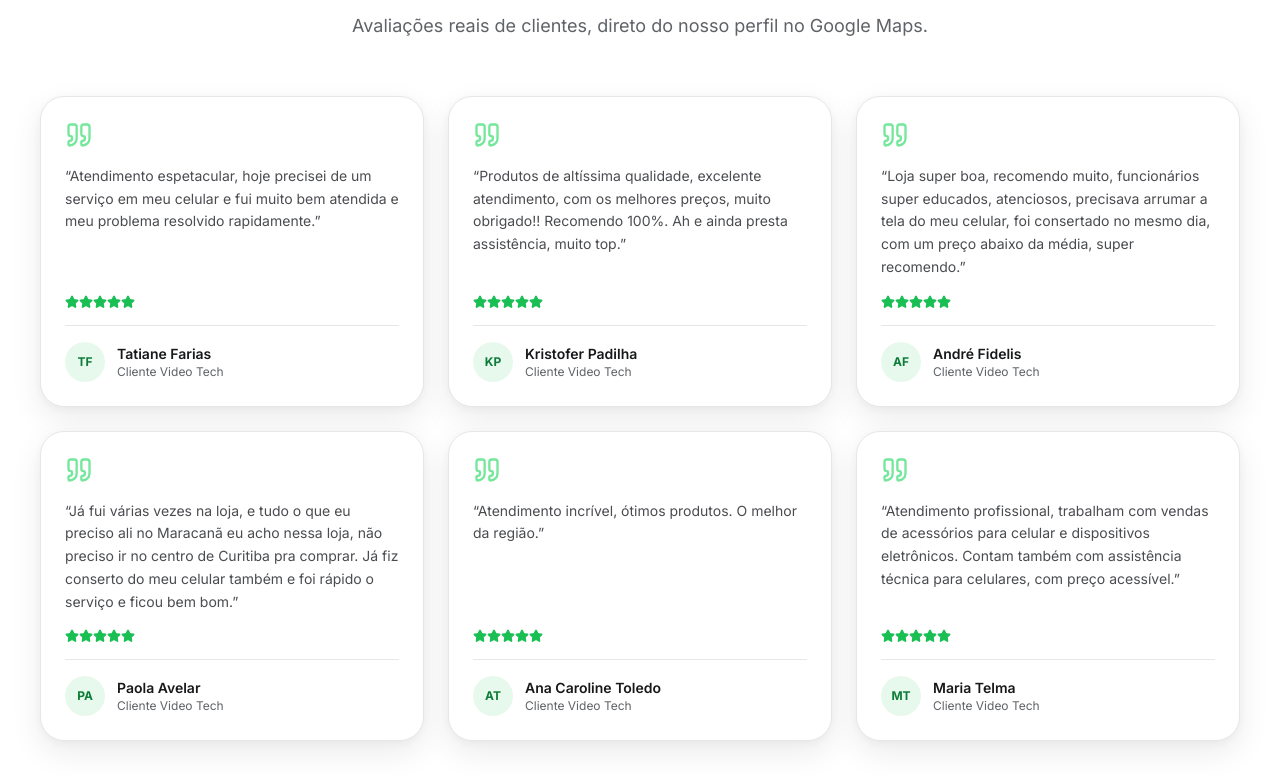
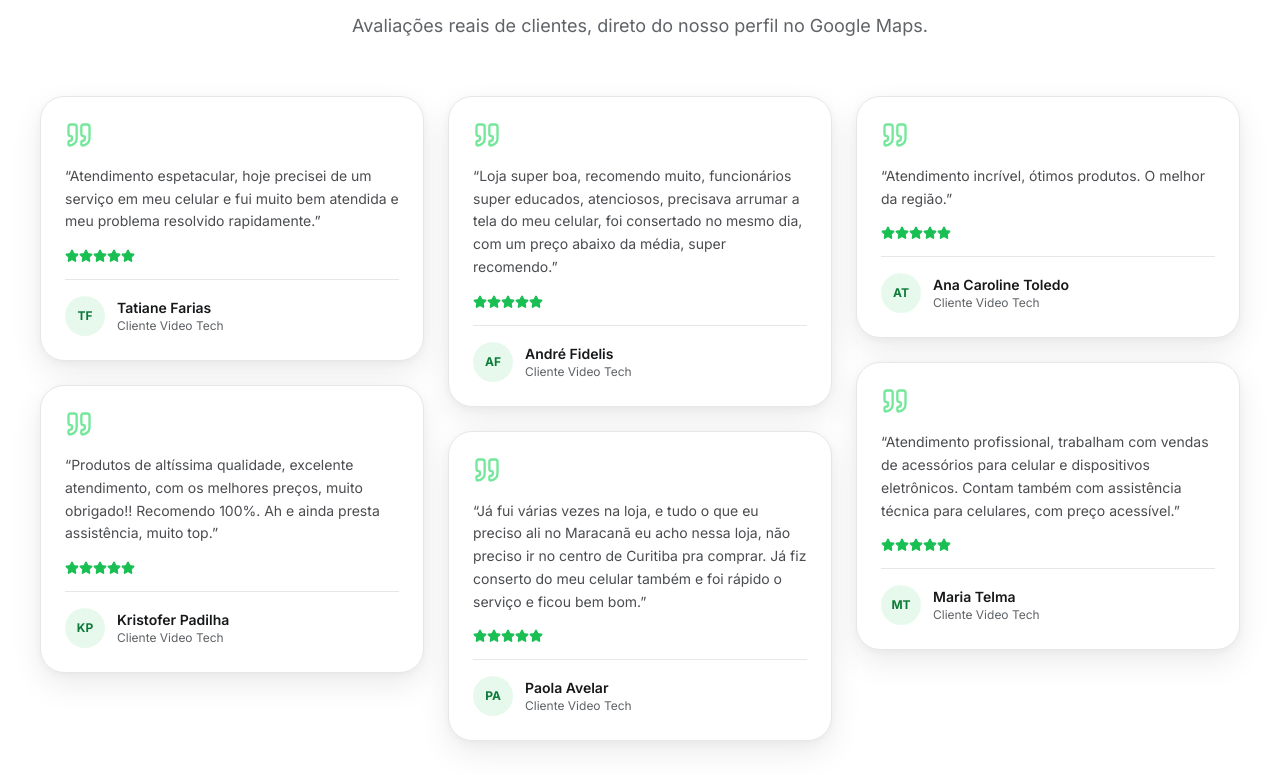
Before and after one commit to ruan-sant/videotech-landingpage, a React (Vite) app: page / in a window 1280 px wide. Shown: the part 4565-5340 px from the top of the page. Built offline with nearby package versions, Linux system fonts and the light colour scheme.

Commit message:
Fix uneven whitespace in testimonial cards with masonry layout
Grid was stretching all cards in a row to match the tallest one, leaving
large empty gaps in cards with shorter quotes. Switched to a CSS columns
layout so each card sizes to its own content.

```diff
--- a/src/sections/Testimonials.tsx
+++ b/src/sections/Testimonials.tsx
@@ -15,12 +15,12 @@ export default function Testimonials() {
           description="Avaliações reais de clientes, direto do nosso perfil no Google Maps."
         />
 
-        <div className="grid grid-cols-1 gap-6 sm:grid-cols-2 lg:grid-cols-3">
+        <div className="columns-1 gap-6 sm:columns-2 lg:columns-3">
           {testimonials.map((testimonial, index) => (
-            <FadeIn key={testimonial.name} delay={index * 0.08}>
-              <Card className="flex h-full flex-col gap-4">
+            <FadeIn key={testimonial.name} delay={index * 0.08} className="mb-6 break-inside-avoid">
+              <Card className="flex flex-col gap-4">
                 <Quote className="h-7 w-7 text-brand-300" />
-                <p className="grow text-sm leading-relaxed text-ink-600">“{testimonial.quote}”</p>
+                <p className="text-sm leading-relaxed text-ink-600">“{testimonial.quote}”</p>
                 <div className="flex text-brand-500">
                   {Array.from({ length: testimonial.rating }).map((_, i) => (
                     <Star key={i} className="h-3.5 w-3.5 fill-current" />
```
